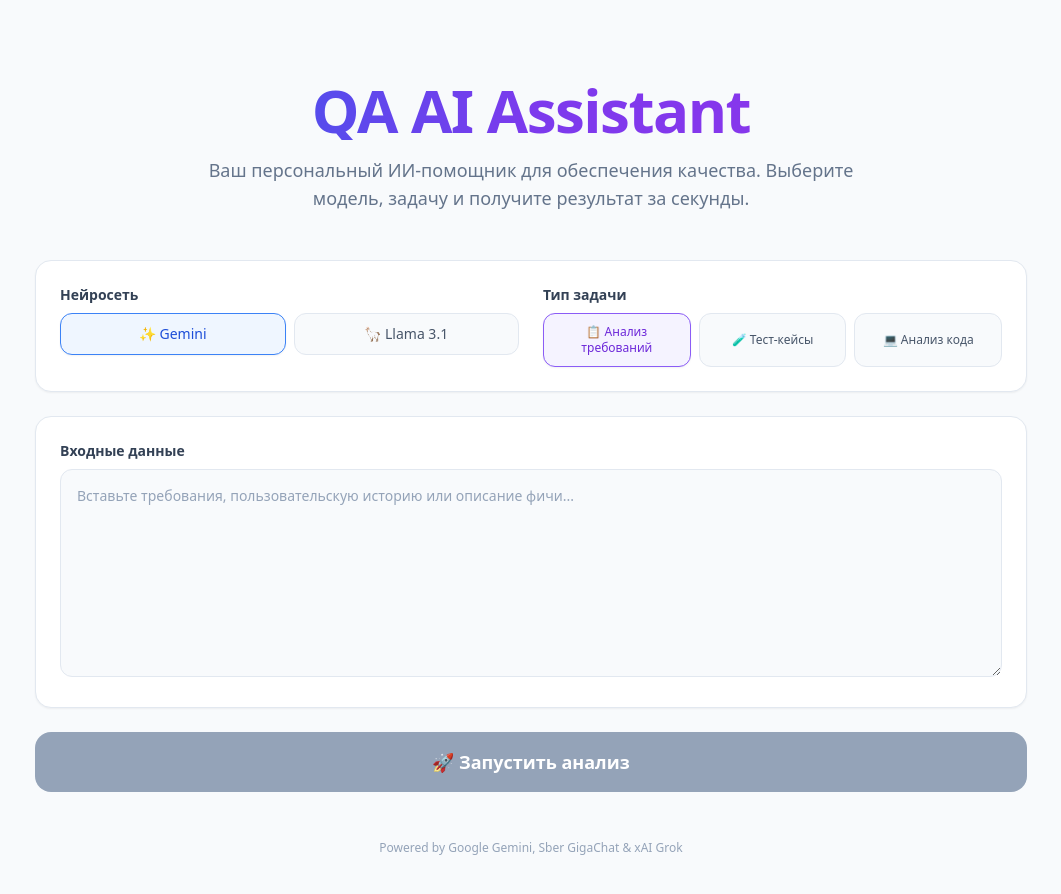
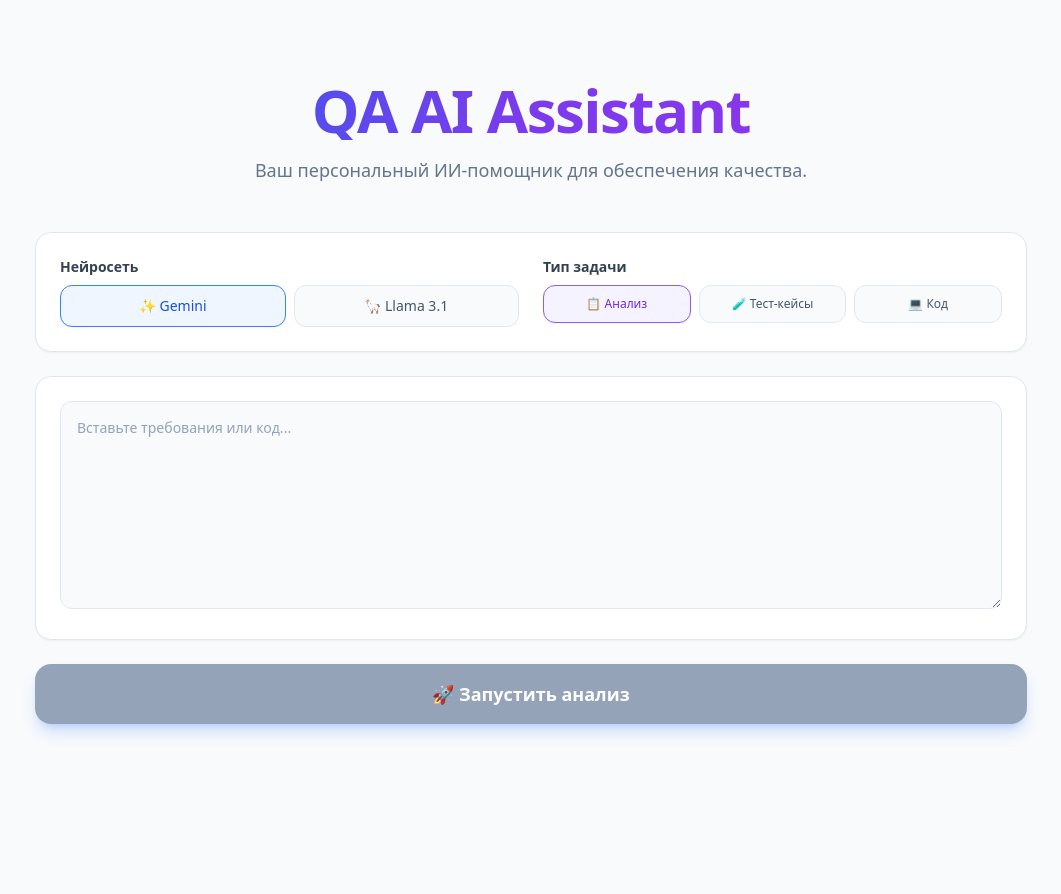
Before and after one commit to AlexeySaraev/QASite, a Next.js app: page / in a window 1280 px wide. Shown: the top 894 px of the page, without its empty margins (109-1170 px from the left). After the commit the page ends 804 px from the top, so only its background shows below. Built offline with nearby package versions, Linux system fonts and the light colour scheme.

Commit message:
Update page.tsx

```diff
--- a/app/page.tsx
+++ b/app/page.tsx
@@ -8,12 +8,11 @@
   const [model, setModel] = useState("gemini");
   const [taskType, setTaskType] = useState("requirements");
   const [loading, setLoading] = useState(false);
-  const [copied, setCopied] = useState(false);
 
   const handleAnalyze = async () => {
     if (!input.trim()) return;
     setLoading(true);
-    setResult("");
+    setResult("⏳ ИИ обрабатывает запрос...");
 
     try {
       const res = await fetch("/api/analyze", {
@@ -25,154 +24,116 @@
       const data = await res.json();
 
       if (data.error) {
-        setResult(`❌ Ошибка: ${data.error}\n\nУбедитесь, что вы добавили ключ API для выбранной модели в настройки Netlify.`);
+        setResult(`❌ Ошибка: ${data.error}`);
       } else {
         setResult(data.result);
       }
     } catch (error) {
-      setResult("❌ Произошла ошибка сети. Попробуйте позже.");
+      setResult("❌ Произошла ошибка сети.");
     } finally {
       setLoading(false);
-      setCopied(false);
     }
   };
 
-  const copyToClipboard = () => {
-    navigator.clipboard.writeText(result);
-    setCopied(true);
-    setTimeout(() => setCopied(false), 2000);
-  };
-
-  const tabs = [
-    { id: "requirements", label: "📋 Анализ требований", desc: "Найдет дыры и противоречия" },
-    { id: "testcases", label: "🧪 Тест-кейсы", desc: "Позитивные, негативные, краевые" },
-    { id: "code", label: "💻 Анализ кода", desc: "Баги, уязвимости, рефакторинг" },
-  ];
-
   return (
     <main className="max-w-5xl mx-auto px-4 py-12 sm:py-20">
-      {/* Заголовок */}
       <div className="text-center mb-12">
         <h1 className="text-5xl sm:text-6xl font-extrabold tracking-tight mb-4 bg-gradient-to-r from-blue-600 via-violet-600 to-purple-600 text-transparent bg-clip-text">
           QA AI Assistant
         </h1>
         <p className="text-lg text-slate-500 max-w-2xl mx-auto">
-          Ваш персональный ИИ-помощник для обеспечения качества. Выберите модель, задачу и получите результат за секунды.
+          Ваш персональный ИИ-помощник для обеспечения качества.
         </p>
       </div>
 
-      {/* Настройки (Модель + Задача) */}
       <div className="bg-white rounded-2xl shadow-sm border border-slate-200 p-6 mb-6">
         <div className="grid grid-cols-1 md:grid-cols-2 gap-6">
-          {/* Выбор модели */}
           <div>
             <label className="block text-sm font-semibold text-slate-700 mb-2">Нейросеть</label>
             <div className="flex gap-2">
-              {["gemini", "llama"].map((m) => (
               <button
-                  key={m}
-                  onClick={() => setModel(m)}
+                onClick={() => setModel("gemini")}
                 className={`flex-1 py-2.5 px-3 rounded-xl text-sm font-medium transition-all border ${
-                    model === m
+                  model === "gemini"
                     ? "bg-blue-50 border-blue-500 text-blue-700 shadow-sm"
                     : "bg-slate-50 border-slate-200 text-slate-600 hover:bg-slate-100"
                 }`}
               >
-                 {m === "gemini" ? "✨ Gemini" : "🦙 Llama 3.1"}
+                ✨ Gemini
               </button>
-              ))}
+              <button
+                onClick={() => setModel("llama")}
+                className={`flex-1 py-2.5 px-3 rounded-xl text-sm font-medium transition-all border ${
+                  model === "llama"
+                    ? "bg-blue-50 border-blue-500 text-blue-700 shadow-sm"
+                    : "bg-slate-50 border-slate-200 text-slate-600 hover:bg-slate-100"
+                }`}
+              >
+                🦙 Llama 3.1
+              </button>
             </div>
           </div>
 
-          {/* Выбор задачи */}
           <div>
             <label className="block text-sm font-semibold text-slate-700 mb-2">Тип задачи</label>
             <div className="flex gap-2">
-              {tabs.map((tab) => (
               <button
-                  key={tab.id}
-                  onClick={() => setTaskType(tab.id)}
+                onClick={() => setTaskType("requirements")}
                 className={`flex-1 py-2.5 px-2 rounded-xl text-xs font-medium transition-all border ${
-                    taskType === tab.id
+                  taskType === "requirements"
                     ? "bg-violet-50 border-violet-500 text-violet-700 shadow-sm"
                     : "bg-slate-50 border-slate-200 text-slate-600 hover:bg-slate-100"
                 }`}
               >
-                  {tab.label}
+                📋 Анализ
               </button>
-              ))}
+              <button
+                onClick={() => setTaskType("testcases")}
+                className={`flex-1 py-2.5 px-2 rounded-xl text-xs font-medium transition-all border ${
+                  taskType === "testcases"
+                    ? "bg-violet-50 border-violet-500 text-violet-700 shadow-sm"
+                    : "bg-slate-50 border-slate-200 text-slate-600 hover:bg-slate-100"
+                }`}
+              >
+                🧪 Тест-кейсы
+              </button>
+              <button
+                onClick={() => setTaskType("code")}
+                className={`flex-1 py-2.5 px-2 rounded-xl text-xs font-medium transition-all border ${
+                  taskType === "code"
+                    ? "bg-violet-50 border-violet-500 text-violet-700 shadow-sm"
+                    : "bg-slate-50 border-slate-200 text-slate-600 hover:bg-slate-100"
+                }`}
+              >
+                💻 Код
+              </button>
             </div>
           </div>
         </div>
       </div>
 
-      {/* Поле ввода */}
       <div className="bg-white rounded-2xl shadow-sm border border-slate-200 p-6 mb-6">
-        <label className="block text-sm font-semibold text-slate-700 mb-2">Входные данные</label>
         <textarea
-          placeholder={
-            taskType === "code"
-              ? "Вставьте код для анализа..."
-              : "Вставьте требования, пользовательскую историю или описание фичи..."
-          }
+          placeholder="Вставьте требования или код..."
           className="w-full h-52 p-4 bg-slate-50 border border-slate-200 rounded-xl focus:outline-none focus:ring-2 focus:ring-blue-500 focus:bg-white transition-all resize-y text-sm text-slate-800 placeholder:text-slate-400"
           value={input}
           onChange={(e) => setInput(e.target.value)}
         />
       </div>
 
-      {/* Кнопка запуска */}
       <button
         onClick={handleAnalyze}
         disabled={loading || !input.trim()}
-        className="w-full bg-gradient-to-r from-blue-600 to-violet-600 hover:from-blue-700 hover:to-violet-700 disabled:from-slate-400 disabled:to-slate-400 text-white font-bold py-4 px-6 rounded-2xl transition-all shadow-lg shadow-blue-500/25 hover:shadow-xl hover:shadow-blue-500/30 disabled:shadow-none text-lg flex items-center justify-center gap-2"
+        className="w-full bg-gradient-to-r from-blue-600 to-violet-600 hover:from-blue-700 hover:to-violet-700 disabled:from-slate-400 disabled:to-slate-400 text-white font-bold py-4 px-6 rounded-2xl transition-all shadow-lg shadow-blue-500/25 text-lg"
       >
-        {loading ? (
-          <>
-            <svg className="animate-spin h-5 w-5 text-white" xmlns="http://www.w3.org/2000/svg" fill="none" viewBox="0 0 24 24">
-              <circle className="opacity-25" cx="12" cy="12" r="10" stroke="currentColor" strokeWidth="4"></circle>
-              <path className="opacity-75" fill="currentColor" d="M4 12a8 8 0 018-8V0C5.373 0 0 5.373 0 12h4zm2 5.291A7.962 7.962 0 014 12H0c0 3.042 1.135 5.824 3 7.938l3-2.647z"></path>
-            </svg>
-            ИИ думает...
-          </>
-        ) : (
-          "🚀 Запустить анализ"
-        )}
+        {loading ? "Анализирую..." : "🚀 Запустить анализ"}
       </button>
 
-      {/* Результат */}
-      {(result || loading) && (
-        <div className="mt-8 bg-white rounded-2xl shadow-sm border border-slate-200 overflow-hidden">
-          <div className="flex items-center justify-between px-6 py-4 border-b border-slate-100 bg-slate-50/50">
-            <h3 className="font-semibold text-slate-700">Результат</h3>
-            {result && !loading && (
-              <button
-                onClick={copyToClipboard}
-                className="text-sm px-3 py-1.5 rounded-lg bg-slate-200 hover:bg-slate-300 text-slate-700 transition-colors font-medium"
-              >
-                {copied ? "✅ Скопировано!" : "📋 Копировать"}
-              </button>
-            )}
-          </div>
-          <div className="p-6 min-h-[150px] whitespace-pre-wrap font-mono text-sm text-slate-800 leading-relaxed">
-            {loading ? (
-              <div className="flex items-center gap-2 text-slate-400">
-                <svg className="animate-spin h-4 w-4" xmlns="http://www.w3.org/2000/svg" fill="none" viewBox="0 0 24 24">
-                  <circle className="opacity-25" cx="12" cy="12" r="10" stroke="currentColor" strokeWidth="4"></circle>
-                  <path className="opacity-75" fill="currentColor" d="M4 12a8 8 0 018-8V0C5.373 0 0 5.373 0 12h4zm2 5.291A7.962 7.962 0 014 12H0c0 3.042 1.135 5.824 3 7.938l3-2.647z"></path>
-                </svg>
-                Генерация ответа...
-              </div>
-            ) : (
-              result
-            )}
-          </div>
+      {result && (
+        <div className="mt-8 bg-white rounded-2xl shadow-sm border border-slate-200 p-6 min-h-[150px] whitespace-pre-wrap font-mono text-sm text-slate-800 leading-relaxed">
+          {result}
         </div>
       )}
-
-      <footer className="text-center text-xs text-slate-400 mt-12">
-        Powered by Google Gemini, Sber GigaChat & xAI Grok
-      </footer>
     </main>
   );
 }
```
Lines whose indentation alone changed are shown as unchanged.
